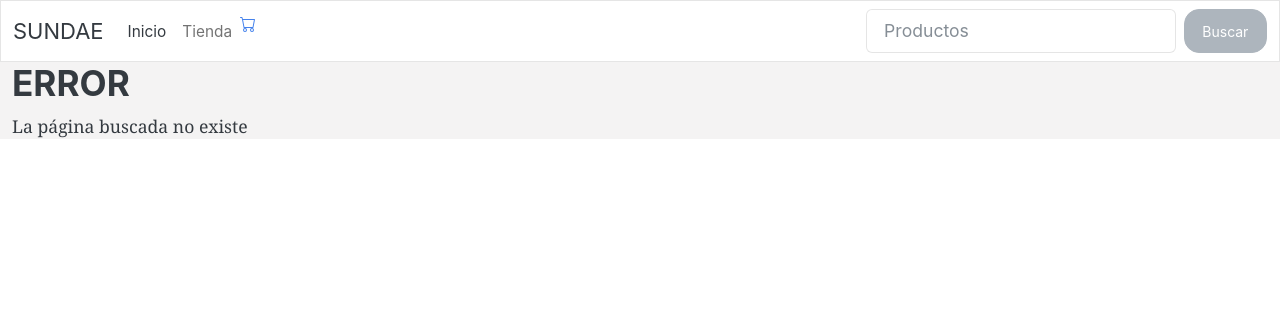
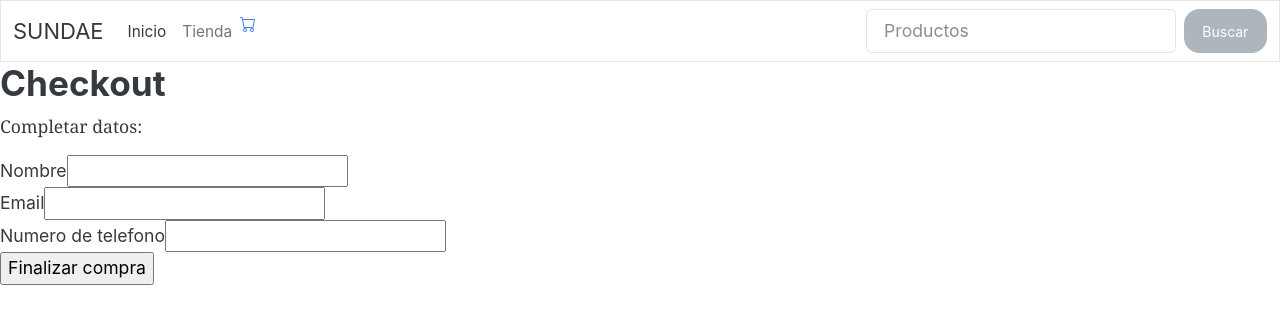
Before and after one commit to BelenMundemurra/Unusual, a React (Create React App) app in the folder my-app/: page /checkout in a window 1280 px wide. Shown: the top 324 px of the page. Built offline with nearby package versions, Linux system fonts and the light colour scheme.

Commit message:
Se crea el Checkout

```diff
--- a/my-app/src/components/App.jsx
+++ b/my-app/src/components/App.jsx
@@ -7,6 +7,7 @@ import ItemDetailContainer from './ItemDetailContainer';
 import Error404 from './Error404';
 import Cart from './Cart';
 import {CartProvider} from './context/CartContext';
+import Checkout from './Checkout';
 const App = () => {
     return (
         <>
@@ -18,6 +19,7 @@ const App = () => {
                         <Route path='/category/shop' element={<ItemListContainer/>} />
                         <Route path='/item/:id' element={<ItemDetailContainer/>} />
                         <Route path='/cart' element={<Cart/>} />
+                        <Route path='/checkout' element={<Checkout/>} />
                         <Route path='*' element={<Error404/>} />
                     </Routes>
                 </CartProvider>
--- a/my-app/src/components/Cart.jsx
+++ b/my-app/src/components/Cart.jsx
@@ -4,7 +4,7 @@ import {Link} from 'react-router-dom';
 import ItemCart from './ItemCart';
 
 const Cart = () => {
-    const {cart,totalPrice} = useCartContext();
+    const {cart,totalPrice, clearCart} = useCartContext();
 
     if (cart.length === 0) {
         return (
@@ -18,6 +18,8 @@ const Cart = () => {
             <>
             {cart.map(item => <ItemCart key={item.item.id} product={item}/>)}
             <p>Precio total: {totalPrice()}</p>
+            <button onClick={clearCart}>Vaciar Carrito</button>
+            <Link to='/checkout'>Finalizar compra</Link>
             </>
         )
     }
--- /dev/null
+++ b/my-app/src/components/Checkout.jsx
@@ -0,0 +1,64 @@
+import {React, useState} from 'react';
+import {useCartContext} from './context/CartContext';
+import {db} from './services/firebase';
+import {addDoc,collection} from 'firebase/firestore';
+
+const Checkout = () => {
+    const {cart,totalPrice} = useCartContext();
+
+    const [buyer, setBuyer] = useState({name:'',email:'',tel:''})
+
+    const {name,email,tel} = buyer
+
+    const Order = async(data) => {
+        try {
+            const col = collection(db,"Orders")
+            const order = await addDoc(col,data)
+        } catch (error) {
+            console.log(error);
+        }
+    }
+
+
+    const handleInputChange = (e) => {
+        setBuyer({
+            ...buyer,
+            [e.target.name] : e.target.value
+        })
+    }
+
+    const handleSubmit = (element)  => {
+        element.preventDefault()
+        const items = cart.map(e => {return {id:e.item.id,title: e.item.name, price: e.item.price}})
+        const date = new Date()
+        const total = totalPrice()
+        const data = {buyer,items,date,total}
+        Order(data)
+    }
+
+    return (
+        <>
+            <h2>Checkout</h2>
+            <p>Completar datos:</p>
+            <form onSubmit={handleSubmit}>
+                <div>
+                    <label htmlFor="name">Nombre</label>
+                    <input type='text' name='name' onChange={handleInputChange} value={name}/>
+                </div>
+                <div>
+                    <label htmlFor="email">Email</label>
+                    <input type='email' name='email' onChange={handleInputChange} value={email}/>
+                </div>
+                <div>
+                    <label htmlFor="tel">Numero de telefono</label>
+                    <input type='text' name='tel' onChange={handleInputChange} value={tel}/>
+                </div>
+                <div>
+                    <input type="submit" value="Finalizar compra"/>
+                </div>
+            </form>
+        </>
+    );
+}
+
+export default Checkout;
```
